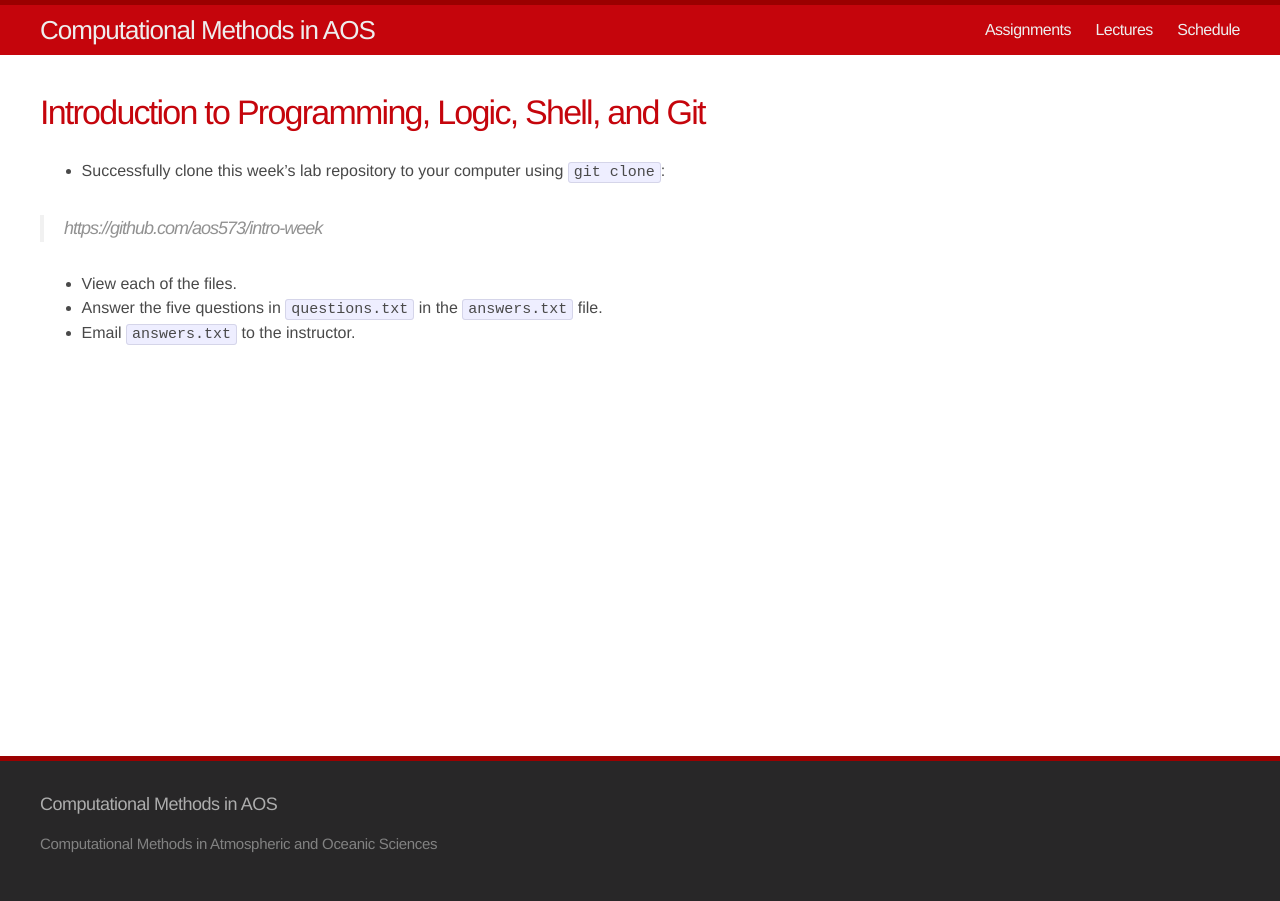
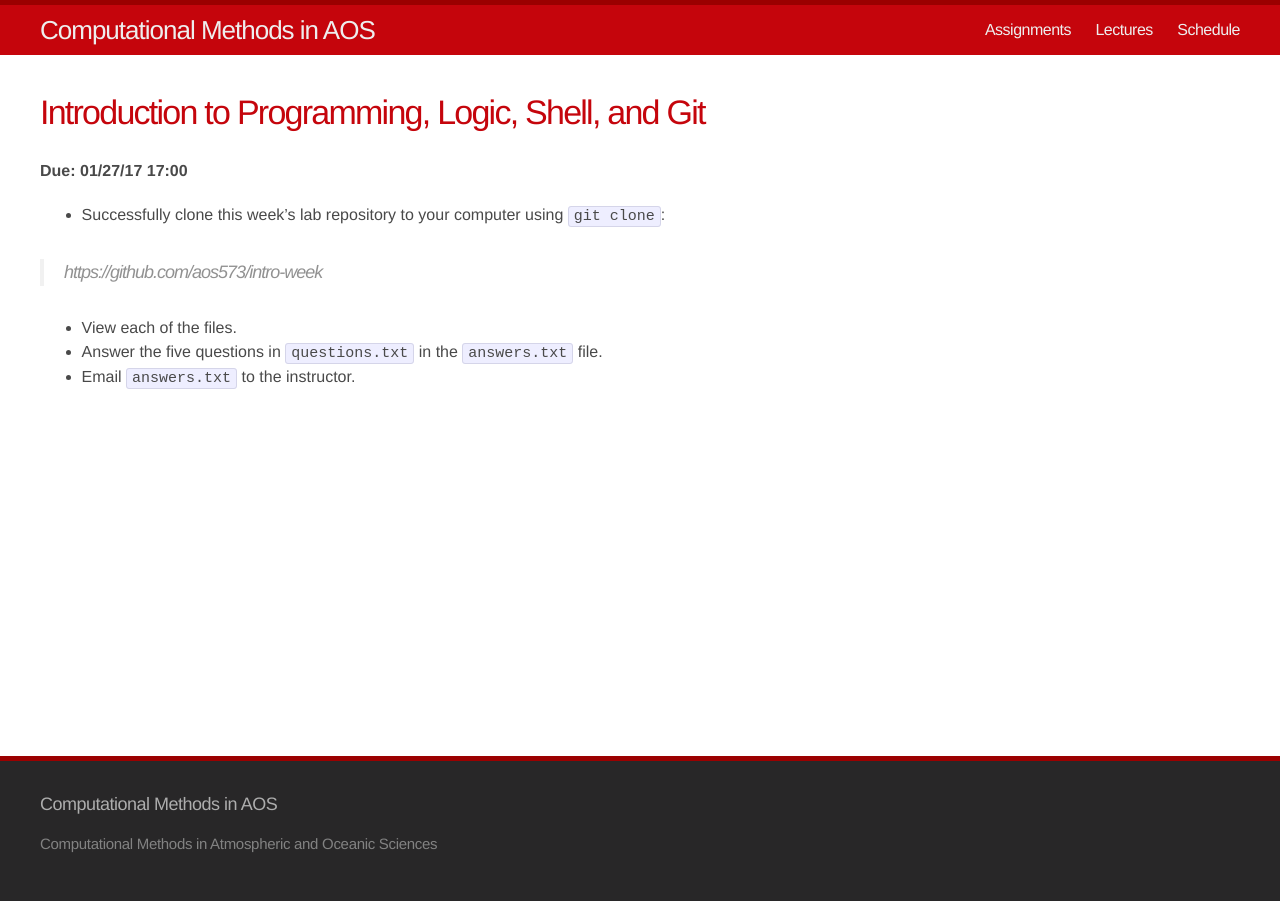
Before and after one commit to AOS573-2017/aos573-2017.github.io, a Jekyll site: the page built from _assignments/1-intro.md, in a window 1280 px wide. Built offline with Jekyll 4.4.1, drawn with Linux system fonts in a browser that asks for light colours.

Commit message:
Add assignment due date field

```diff
--- a/_assignments/1-intro.md
+++ b/_assignments/1-intro.md
@@ -2,6 +2,7 @@
 layout: assignment
 title: Introduction to Programming, Logic, Shell, and Git
 published: true
+due: 01/27/17 17:00
 ---
 
 * Successfully clone this week's lab repository to your computer using `git clone`:
--- a/_layouts/assignment.html
+++ b/_layouts/assignment.html
@@ -6,6 +6,9 @@ layout: default
   <header class="post-header">
     <h1>{{ page.title }}</h1>
   </header>
+  {% if page.due %}
+    <b>Due: {{ page.due }}</b>
+  {% endif %}
 
   <article class="post-content">
   {{ content }}
```
Also changed, not shown: _assignments/2-fortran-intro.md (+1 -0 lines), _assignments/3-fortran-arrays-io.md (+1 -0 lines).
